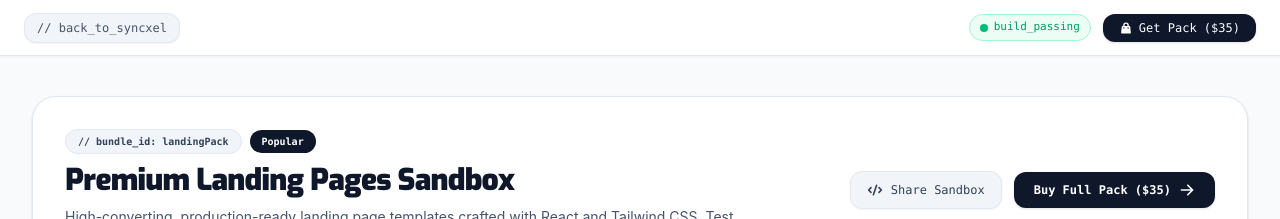
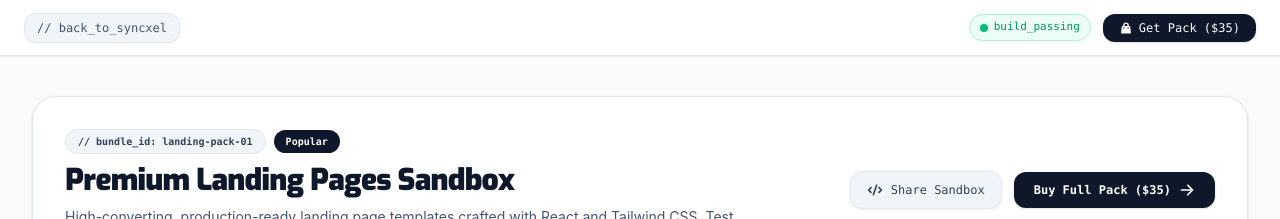
Before and after one commit to lakshan-beast/SyncxelUIPreview, a React (Vite) app: page /landing in a window 1280 px wide. Shown: the top 219 px of the page. Built offline with nearby package versions, Linux system fonts and the light colour scheme.

Commit message:
Update landing pack ID for consistency in uiPacksData

```diff
--- a/src/data/packs.js
+++ b/src/data/packs.js
@@ -41,7 +41,7 @@ export const uiPacksData = [
     checkoutUrl: "https://yourstore.lemonsqueezy.com/buy/footer-pack-id",
   },
   {
-    id: "landingPack",
+    id: "landing-pack-01",
     title: "Premium Landing Pages Sandbox",
     category: "Landing Pages",
     price: "$35",
```
